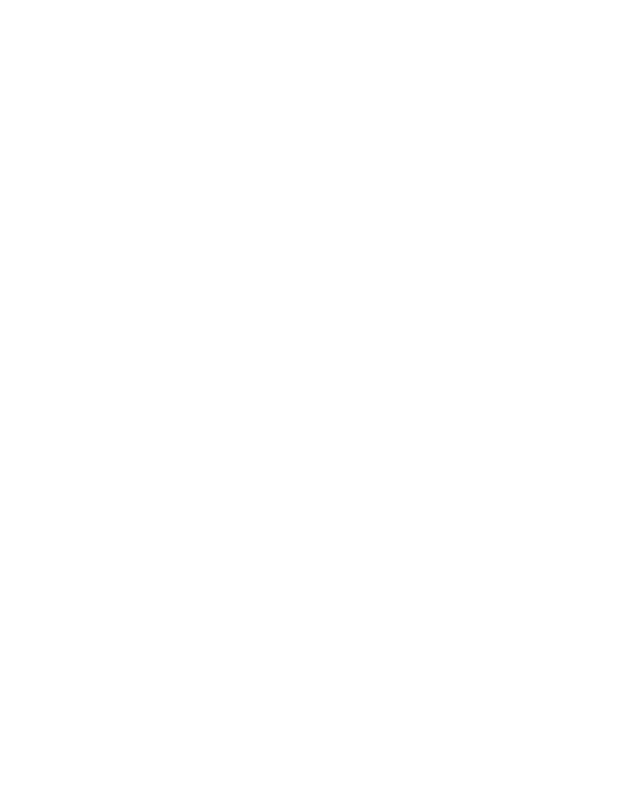
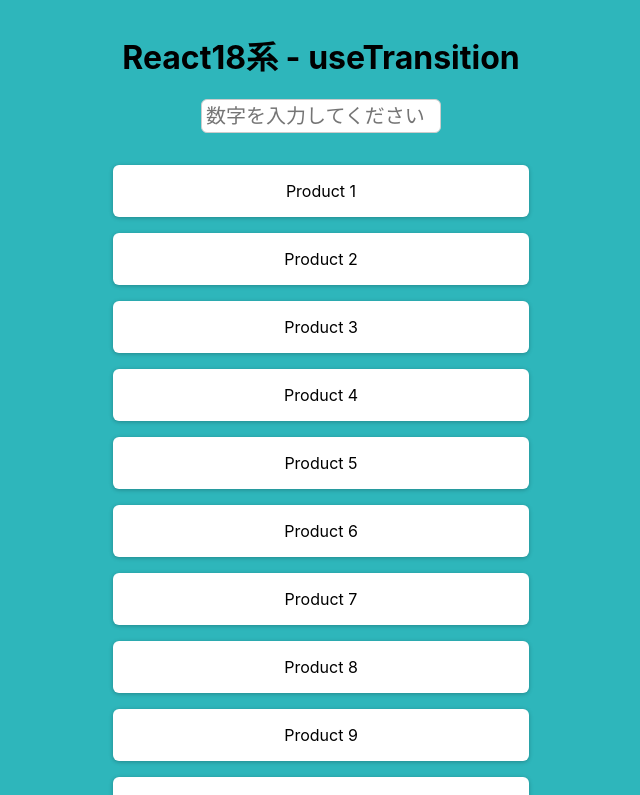
Before and after one commit to horisanLog/react18-app, a React (Create React App) app: page /transition in a window 1280 px wide. Before the commit this address had no page. Shown: the top 795 px of the page, without its empty margins (319-959 px from the left). Built offline with nearby package versions, Linux system fonts and the light colour scheme.

Commit message:
Transition

```diff
--- a/src/Routing.tsx
+++ b/src/Routing.tsx
@@ -1,11 +1,13 @@
 import React, { memo } from "react";
 import { Route, Routes } from "react-router-dom";
 import { TopPage } from "./pages";
+import Transition from "./pages/transition";
 
 export const Routing: React.FC = memo(() => {
   return (
     <Routes>
       <Route path="/" element={<TopPage />} />
+      <Route path="/transition" element={<Transition />} />
     </Routes>
   );
 });
--- /dev/null
+++ b/src/components/ProductList.js
@@ -0,0 +1,30 @@
+import { useDeferredValue } from 'react';
+
+function ProductList({ products }) {
+  const deferredProducts = useDeferredValue(products);
+  console.log({products},{deferredProducts})
+  // console.log({products})
+
+  return (
+    <ul>
+      {products.map((product, i) => (
+        <li key={i}>{product}</li>
+      ))}
+    </ul>
+  );
+}
+
+export default ProductList;
+// import React from 'react';
+
+// const ProductList = ({ products }) => {
+//   return (
+//     <ul>
+//       {products.map((product, index) => (
+//         <li key={index}>{product}</li>
+//       ))}
+//     </ul>
+//   );
+// };
+
+// export default ProductList;
--- /dev/null
+++ b/src/pages/data.js
@@ -0,0 +1,7 @@
+export function generateProducts() {
+  const products = [];
+  for (let i = 0; i < 10000; i++) {
+    products.push(`Product ${i+1}`);
+  }
+  return products;
+}
--- /dev/null
+++ b/src/pages/index.css
@@ -0,0 +1,46 @@
+* {
+  box-sizing: border-box;
+}
+
+body {
+  margin: 2rem;
+  font-family: -apple-system, BlinkMacSystemFont, 'Segoe UI', 'Roboto', 'Oxygen',
+    'Ubuntu', 'Cantarell', 'Fira Sans', 'Droid Sans', 'Helvetica Neue',
+    sans-serif;
+  -webkit-font-smoothing: antialiased;
+  -moz-osx-font-smoothing: grayscale;
+  background-color: #2eb6bb;
+}
+
+#app {
+  width: 30rem;
+  margin: 2rem auto;
+  text-align: center;
+}
+
+input {
+  font: inherit;
+  padding: 0.25rem;
+  font-size: 1.25rem;
+  border-radius: 6px;
+  border: 1px solid #ccc;
+  width: 50%;
+}
+
+input:focus {
+  background-color: #ccc;
+}
+
+ul {
+  list-style: none;
+  margin: 2rem;
+  padding: 0;
+}
+
+li {
+  margin: 1rem 0;
+  padding: 1rem;
+  background-color: #fff;
+  border-radius: 6px;
+  box-shadow: 0 1px 4px rgba(0, 0, 0, 0.25);
+}
--- /dev/null
+++ b/src/pages/transition.tsx
@@ -0,0 +1,59 @@
+import React, { useState, useTransition } from "react";
+import ProductList from "../components/ProductList";
+import { generateProducts } from "./data";
+import "./index.css";
+
+// NOTE: １万のダミーデータを作成
+const dummyProducts = generateProducts();
+
+const filterProducts = (filterWord: string) => {
+  // NOTE: 抽出キーワードがなければ、１万のデータを返す。
+  if (!filterWord) {
+    return dummyProducts;
+  }
+  // NOTE: 抽出キーワードでフィルタリングを行う。
+  return dummyProducts.filter((product) => product.includes(filterWord));
+};
+
+const Transition = () => {
+  const [isPending, startTransition] = useTransition();
+  const [filterWord, setFilterWord] = useState("");
+  const startTime = Date.now();
+  // NOTE: 特定のワードをキーに、１万のダミーデータから対象データを抽出
+  const filteredProducts = filterProducts(filterWord);
+  const endTime = Date.now();
+  // console.log(endTime - startTime);
+
+  const updateFilterHandler = (
+    event: React.ChangeEvent<HTMLInputElement>
+  ) => {
+    // NOTE: 状態（ステート）の更新を遅らせて、ユーザーのインプットの入出力を優先させる。（状態更新の優先順位低）
+    // startTransition(() => {
+    //   // console.log("test")
+    //   setFilterWord(event.target.value);
+    // });
+    setFilterWord(event.target.value);
+  };
+
+  return (
+    <div id="app">
+      <h1>React18系 - useTransition</h1>
+      <input
+        type="text"
+        placeholder="数字を入力してください"
+        onChange={updateFilterHandler}
+      />
+      {/* <p> */}
+        {/* NOTE: 状態（ステート）の更新を遅らせている間は、「isPending = true」となる。 */}
+        {/* {isPending && (
+          <span style={{ color: "white" }}>
+            プロダクトをアップデート中・・・
+          </span>
+        )} */}
+      {/* </p> */}
+      <ProductList products={filteredProducts} />
+    </div>
+  );
+};
+
+export default Transition;
```
